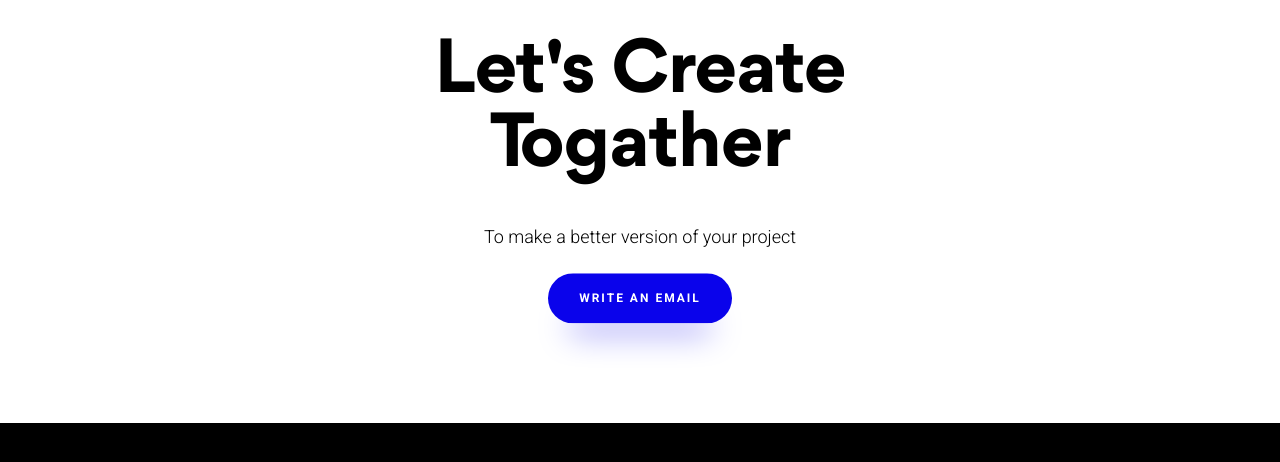
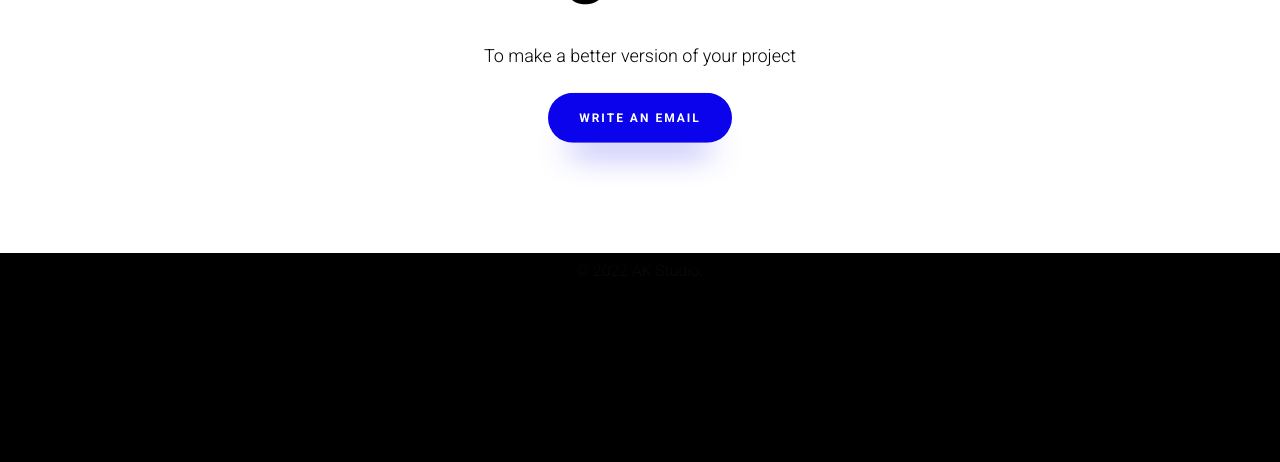
Before and after one commit to aftabkhalid/aks, a Jekyll site: the page built from 404.html, in a window 1280 px wide and 900 px high, scrolled down 1356 px. Shown: the top 462 px of the window. Built offline with Jekyll 4.4.1, drawn with Linux system fonts in a browser that asks for light colours; nearby versions of some CDN libraries.

Commit message:
fix inclueds

```diff
--- a/_includes/footer-contact.html
+++ b/_includes/footer-contact.html
@@ -1,4 +1,4 @@
-<div class="section text-center">
+<div class="{% if page.title == "Home" %} section text-center {% else %} section text-center pt-0  {% endif %}">
   <div class="container">
     <div class="row">
       <div class="col-12">
```
